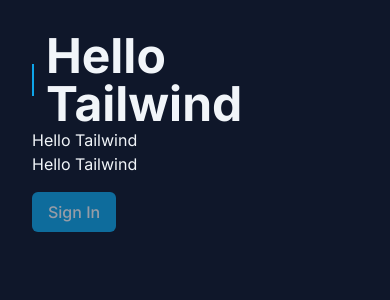
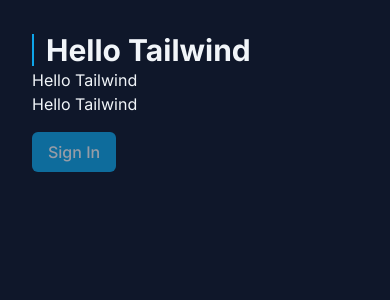
Before and after one commit to Adriano0106/tailwind-next, a Next.js app: page / in a window 390 px wide. Shown: the top 300 px of the page. Built offline with nearby package versions, Linux system fonts and the light colour scheme.

Commit message:
Breakpoints e responsividade

```diff
--- a/src/app/page.tsx
+++ b/src/app/page.tsx
@@ -1,7 +1,7 @@
 export default function Home() {
   return (
     <div className="p-8 bg-slate-900 text-slate-100 h-screen">
-      <h1 className="font-bold text-5xl flex items-center gap-3 before:w-0.5 before:h-8 before:bg-sky-500 before:flex">
+      <h1 className="font-bold text-3xl sm:text-5xl lg:text-6xl flex items-center gap-3 before:w-0.5 before:h-8 before:bg-sky-500 before:flex">
         Hello Tailwind
       </h1>
       <h2>Hello Tailwind</h2>
```
